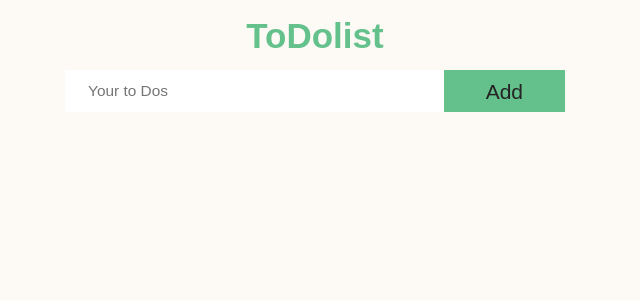
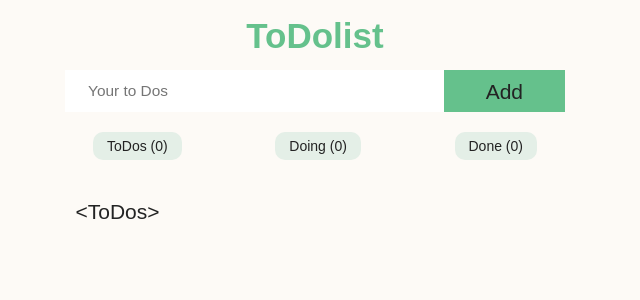
Before and after one commit to hotteokButler/recoil-practice, a React (Create React App) app: page / in a window 1280 px wide. Shown: the top 300 px of the page, without its empty margins (325-965 px from the left). Built offline with nearby package versions, Linux system fonts and the light colour scheme.

Commit message:
Add category tag button

```diff
--- a/src/common/toDoState.ts
+++ b/src/common/toDoState.ts
@@ -1,4 +1,4 @@
-import { atom } from 'recoil';
+import { atom, selector } from 'recoil';
 
 export interface IToDoState {
   text: string;
@@ -10,3 +10,15 @@ export const toDoState = atom<IToDoState[]>({
   key: 'toDo',
   default: [],
 });
+
+export const toDoSelector = selector({
+  key: 'toDoSelector',
+  get: ({ get }) => {
+    const toDos = get(toDoState);
+    return [
+      toDos.filter((todo) => todo.category === 'TO_DO'),
+      toDos.filter((todo) => todo.category === 'DOING'),
+      toDos.filter((todo) => todo.category === 'DONE'),
+    ];
+  },
+});
--- a/src/components/toDo.tsx
+++ b/src/components/toDo.tsx
@@ -28,7 +28,7 @@ const ToDo = memo(({ text, id, category }: IToDoState) => {
       return oldTodos.map((todo) =>
         todo.id === id ? { ...todo, category: name as IToDoState['category'] } : { ...todo }
       );
-      // index와 slice 이용한 방법
+      // index와 slice , as any 이용한 방법
       // const targetIndex = oldTodos.findIndex((todo) => todo.id === id);
       // const newToDo = { text, id, category: name as any};
       // return [
--- a/src/components/toDolist.tsx
+++ b/src/components/toDolist.tsx
@@ -1,16 +1,73 @@
+import React, { useEffect, useState } from 'react';
 import { useRecoilValue } from 'recoil';
-import { toDoState } from '../common/toDoState';
+import styled from 'styled-components';
+import { IToDoState, toDoSelector, toDoState } from '../common/toDoState';
 import ToDo from './toDo';
 
+const Button = styled.button<{ isActive: boolean }>`
+  display: block;
+  margin: 0 2em;
+  padding: 0.5em 1em;
+  border-radius: 10px;
+  background-color: ${(props) =>
+    props.isActive ? props.theme.accentColor : props.theme.liBgColor};
+  color: ${(props) => (props.isActive ? '#fcfcfc' : props.theme.liTextColor)};
+  cursor: pointer;
+`;
+
+const Subtitle = styled.h2`
+  padding: 1em 0.5em;
+  font-size: 1.5em;
+  font-weight: 500;
+  color: ${(props) => props.theme.textColor};
+`;
+
+const MenuToggleButton = styled.div`
+  display: flex;
+  justify-content: space-between;
+  margin: 0 0 20px;
+`;
+
 const TodoList = () => {
-  const toDos = useRecoilValue(toDoState);
+  const [toDos, doing, done] = useRecoilValue(toDoSelector);
+  const [categoryList, setCategoryList] = useState<IToDoState[]>();
+  const [subtitle, setSubtitle] = useState('');
+
+  const onClick = (event: React.MouseEvent<HTMLButtonElement>) => {
+    const {
+      currentTarget: { name },
+    } = event;
+
+    setSubtitle(name);
+    if (name === 'toDos') {
+      setCategoryList(toDos);
+    } else if (name === 'doing') {
+      setCategoryList(doing);
+    } else if (name === 'done') {
+      setCategoryList(done);
+    }
+  };
 
   return (
-    <ul>
-      {toDos.map((data) => (
-        <ToDo key={data.id} {...data} />
-      ))}
-    </ul>
+    <>
+      <MenuToggleButton>
+        <Button onClick={onClick} isActive={toDos.length > 0} name="toDos">
+          ToDos ({toDos.length})
+        </Button>
+        <Button onClick={onClick} isActive={doing.length > 0} name="doing">
+          Doing ({doing.length})
+        </Button>
+        <Button onClick={onClick} isActive={done.length > 0} name="done">
+          Done ({done.length})
+        </Button>
+      </MenuToggleButton>
+      <Subtitle>&lt;{subtitle ? subtitle : 'ToDos'}&gt;</Subtitle>
+      <ul>
+        {(categoryList ? categoryList : toDos).map((data) => (
+          <ToDo key={data.id} {...data} />
+        ))}
+      </ul>
+    </>
   );
 };
 
```
